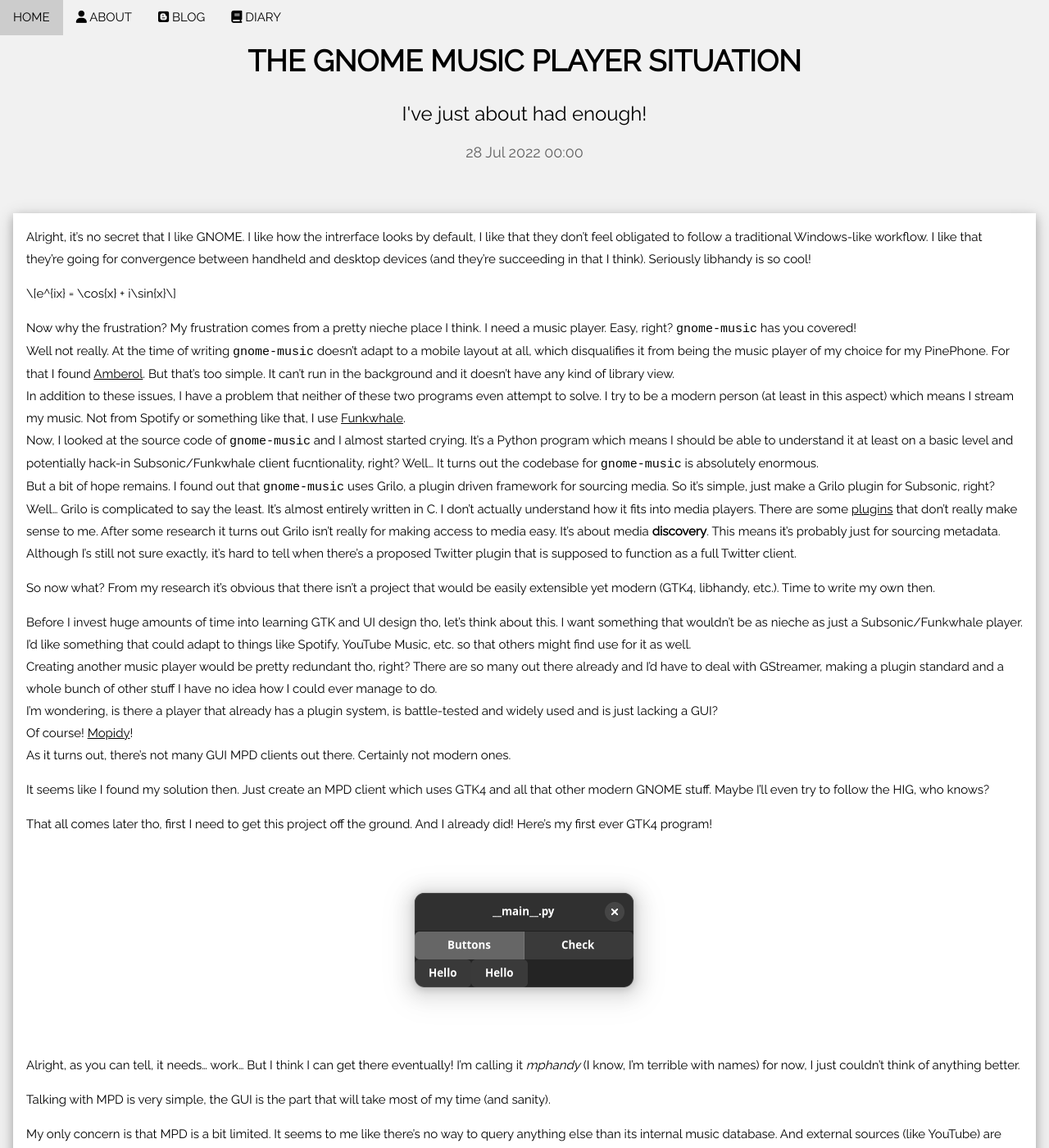
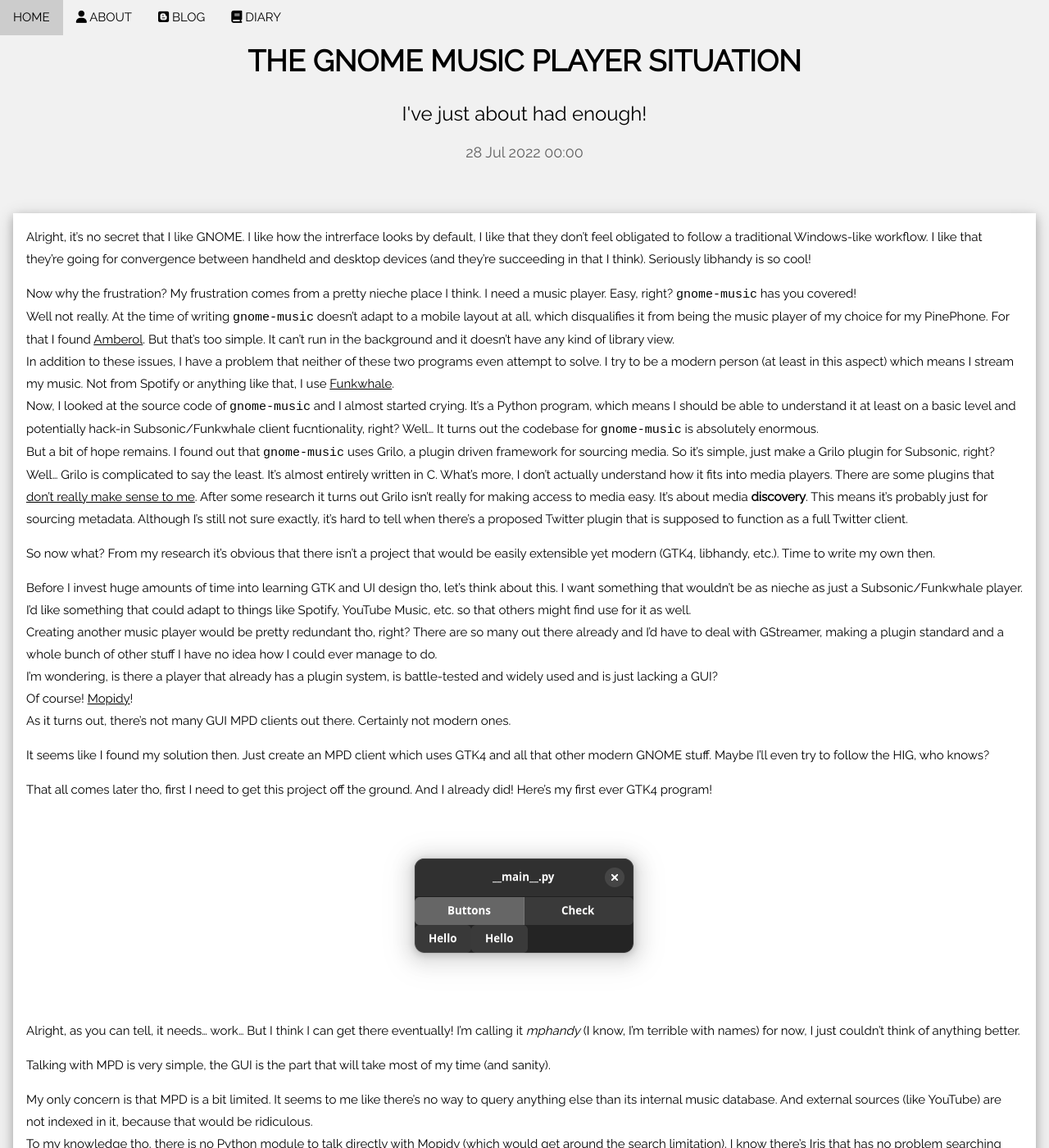
Before and after one commit to k8ieone/site, a Jekyll site: the page built from blog/_posts/2022-07-28-mpd.md, in a window 1280 px wide and 1400 px high. Shown: the whole window at 82% size. Built offline with Jekyll 4.4.1, drawn with Linux system fonts in a browser that asks for light colours; nearby versions of some CDN libraries; comment, search, counter and statistics services are not loaded; some of the changed text lies outside the part shown.

Commit message:
Formatting improvements

```diff
--- a/blog/_posts/2022-07-28-mpd.md
+++ b/blog/_posts/2022-07-28-mpd.md
@@ -6,13 +6,15 @@
 
 Alright, it's no secret that I like GNOME. I like how the intrerface looks by default, I like that they don't feel obligated to follow a traditional Windows-like workflow. I like that they're going for convergence between handheld and desktop devices (and they're succeeding in that I think). Seriously libhandy is so cool!
 
-$$e^{ix} = \cos{x} + i\sin{x}$$
-
 Now why the frustration? My frustration comes from a pretty nieche place I think. I need a music player. Easy, right? `gnome-music` has you covered!
 Well not really. At the time of writing `gnome-music` doesn't adapt to a mobile layout at all, which disqualifies it from being the music player of my choice for my PinePhone. For that I found [Amberol](https://apps.gnome.org/app/io.bassi.Amberol/). But that's too simple. It can't run in the background and it doesn't have any kind of library view.
-In addition to these issues, I have a problem that neither of these two programs even attempt to solve. I try to be a modern person (at least in this aspect) which means I stream my music. Not from Spotify or something like that, I use [Funkwhale](https://funkwhale.audio/).
-Now, I looked at the source code of `gnome-music` and I almost started crying. It's a Python program which means I should be able to understand it at least on a basic level and potentially hack-in Subsonic/Funkwhale client fucntionality, right? Well... It turns out the codebase for `gnome-music` is absolutely enormous.
-But a bit of hope remains. I found out that `gnome-music` uses Grilo, a plugin driven framework for sourcing media. So it's simple, just make a Grilo plugin for Subsonic, right? Well... Grilo is complicated to say the least. It's almost entirely written in C. I don't actually understand how it fits into media players. There are some [plugins](https://wiki.gnome.org/Projects/Grilo/PlannedFeatures) that don't really make sense to me. After some research it turns out Grilo isn't really for making access to media easy. It's about media **discovery**. This means it's probably just for sourcing metadata. Although I's still not sure exactly, it's hard to tell when there's a proposed Twitter plugin that is supposed to function as a full Twitter client.
+In addition to these issues, I have a problem that neither of these two programs even attempt to solve. I try to be a modern person (at least in this aspect) which means I stream my music. Not from Spotify or anything like that, I use [Funkwhale](https://funkwhale.audio/).
+Now, I looked at the source code of `gnome-music` and I almost started crying. It's a Python program, which means I should be able to understand it at least on a basic level and potentially hack-in Subsonic/Funkwhale client fucntionality, right? Well... It turns out the codebase for `gnome-music` is absolutely enormous.
+But a bit of hope remains. I found out that `gnome-music` uses Grilo, a plugin driven framework for sourcing media. So it's simple, just make a Grilo plugin for Subsonic, right?
+Well... Grilo is complicated to say the least. It's almost entirely written in C. What's more, I don't actually understand how it fits into media players.
+There are some plugins that [don't really make sense to me](https://wiki.gnome.org/Projects/Grilo/PlannedFeatures). After some research it turns out Grilo isn't really for making access to media easy.
+It's about media **discovery**. This means it's probably just for sourcing metadata.
+Although I's still not sure exactly, it's hard to tell when there's a proposed Twitter plugin that is supposed to function as a full Twitter client.
 
 So now what? From my research it's obvious that there isn't a project that would be easily extensible yet modern (GTK4, libhandy, etc.). Time to write my own then.
 
@@ -33,4 +35,4 @@
 Talking with MPD is very simple, the GUI is the part that will take most of my time (and sanity).
 
 My only concern is that MPD is a bit limited. It seems to me like there's no way to query anything else than its internal music database. And external sources (like YouTube) are not indexed in it, because that would be ridiculous.
-To my knowledge tho, there is no Python module to talk directly with Mopidy (which would get around the search limitation). I know tehre's Iris that has no problem searching sources like YouTube, I'll have to see how they do it and maybe switch to that.
+To my knowledge tho, there is no Python module to talk directly with Mopidy (which would get around the search limitation). I know there's [Iris](https://mopidy.com/ext/iris/) that has no problem searching sources like YouTube, I'll have to see how they do it and maybe switch to that.
```
